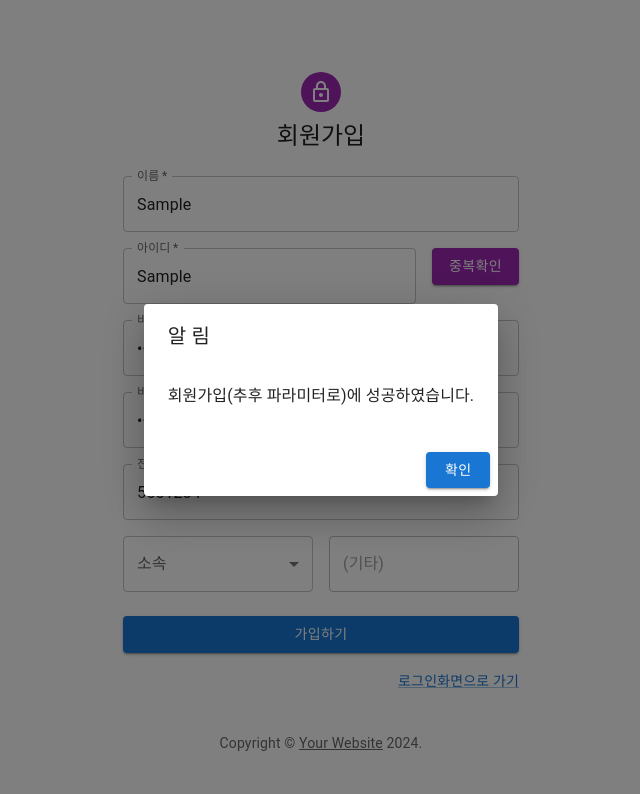
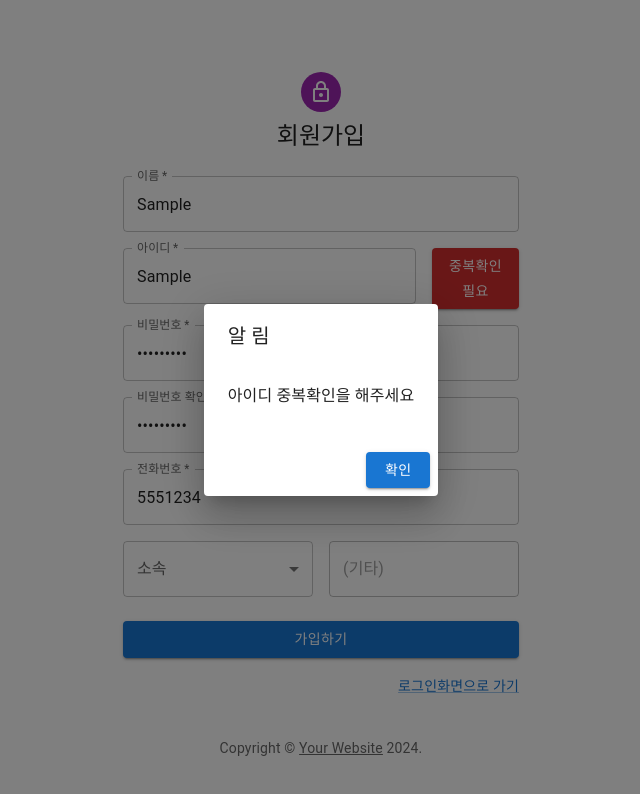
Before and after one commit to LeeeSungHyun/reservebf, a React (Create React App) app: page /SignUp in a window 1280 px wide. Both pictures are taken after typing "Sample", "Sample", "Sample123", "Sample123", "5551234" into the empty fields and a click on the button "가입하기". Shown: the top 794 px of the page, without its empty margins (319-959 px from the left). Built offline with nearby package versions, Linux system fonts and the light colour scheme; a web font is replaced by a local one.

Commit message:
회원가입 유효성검사, 변수명 변경

```diff
--- a/src/commons/modals/OkModal.tsx
+++ b/src/commons/modals/OkModal.tsx
@@ -11,9 +11,10 @@ import {
 interface OkModalProps {
   open: boolean;
   onClose: () => void;
+  message: string;
 }
 
-const OkModal: React.FC<OkModalProps> = ({ open, onClose }) => {
+const OkModal: React.FC<OkModalProps> = ({ open, onClose, message }) => {
   //url 이동시 사용
   const navigate = useNavigate();
 
@@ -21,7 +22,7 @@ const OkModal: React.FC<OkModalProps> = ({ open, onClose }) => {
     <Dialog open={open} onClose={onClose}>
       <DialogTitle>알 림</DialogTitle>
       <DialogContent>
-        <p>회원가입(추후 파라미터로)에 성공하였습니다.</p>
+        <p>{message}</p>
       </DialogContent>
       <DialogActions>
         <Button onClick={onClose} variant="contained" color="primary">
--- a/src/containers/LoginContainer/SignUpContainer.tsx
+++ b/src/containers/LoginContainer/SignUpContainer.tsx
@@ -9,12 +9,15 @@ const SignUpContainer: React.FC = () => {
   // 각 입력 필드에 대한 상태(state) 정의
   const [name, setName] = useState("");
   const [id, setId] = useState("");
+  const [idCheck, setIdCheck] = useState(false);
   const [password, setPassword] = useState("");
   const [passwordConfirm, setPasswordConfirm] = useState("");
+  const [passwordsMatch, setPasswordsMatch] = useState(false);
   const [phoneNumber, setPhoneNumber] = useState("");
   const [affiliation, setAffiliation] = useState("");
   const [customAffiliation, setCustomAffiliation] = useState("");
-  const [successModalOpen, setSuccessModalOpen] = useState(false);
+  const [modalOpen, setModalOpen] = useState(false);
+  const [modalMsg, setModalMsg] = useState("");
 
   // 이름 입력 필드 변경 이벤트 핸들러
   const handleNameChange = (event: React.ChangeEvent<HTMLInputElement>) => {
@@ -24,11 +27,15 @@ const SignUpContainer: React.FC = () => {
   // 아이디 입력 필드 변경 이벤트 핸들러
   const handleIdChange = (event: React.ChangeEvent<HTMLInputElement>) => {
     setId(event.target.value);
+
+    // 아이디 입력 변경 하는 순간 중복확인 값 F
+    setIdCheck(false);
   };
 
   // 비밀번호 입력 필드 변경 이벤트 핸들러
   const handlePasswordChange = (event: React.ChangeEvent<HTMLInputElement>) => {
     setPassword(event.target.value);
+    setPasswordsMatch(event.target.value === passwordConfirm);
   };
 
   // 비밀번호 확인 입력 필드 변경 이벤트 핸들러
@@ -36,6 +43,7 @@ const SignUpContainer: React.FC = () => {
     event: React.ChangeEvent<HTMLInputElement>
   ) => {
     setPasswordConfirm(event.target.value);
+    setPasswordsMatch(event.target.value === password);
   };
 
   // 전화번호 입력 필드 변경 이벤트 핸들러
@@ -59,29 +67,82 @@ const SignUpContainer: React.FC = () => {
     setCustomAffiliation(event.target.value);
   };
 
+  // 공백 여부를 확인하는 함수
+  const isNotBlank = (value: string) => {
+    return value.trim() !== "";
+  };
+  // state 값들을 검사하여 공백 여부를 확인하는 함수
+  const areFieldsNotBlank = () => {
+    return (
+      isNotBlank(name) &&
+      isNotBlank(id) &&
+      isNotBlank(password) &&
+      isNotBlank(passwordConfirm) &&
+      isNotBlank(phoneNumber) &&
+      isNotBlank(affiliation)
+    );
+  };
+
+  // 유효성검사
+  const validation = () => {
+    if (!idCheck) {
+      setModalMsg("아이디 중복확인을 해주세요");
+      return false;
+    } else if (!passwordsMatch) {
+      setModalMsg("비밀번호 확인이 일치하지 않습니다");
+      return false;
+    } else if (!areFieldsNotBlank()) {
+      setModalMsg("모든 정보를 입력해주세요");
+      return false;
+    } else {
+      setModalMsg(
+        "회원가입이 신청되었습니다. 관리자 승인 후 로그인이 가능합니다."
+      );
+      return true;
+    }
+  };
+
+  const idCheckOnClick = async () => {
+    // DB 계정 조회 후 중복여부 확인
+    // try {
+    //   const response = await SignUpApi.postSignUp({
+    //     params,
+    //     headers: {}, // 헤더가 필요하다면 여기에 추가
+    //   });
+    // } catch (error) {
+    // }
+
+    // 일단 지금은 클릭 시 true로
+    // (추후) if(response.length > 0) {}
+
+    setIdCheck(true);
+  };
+
   const handleSubmit = async (event: React.FormEvent<HTMLFormElement>) => {
     // 페이지 리로드 방지
     event.preventDefault();
-
+    if (validation()) {
       const params = {
         name,
-      id,
+        memberId: id,
         password,
-      phoneNumber,
-      affiliation,
-      customAffiliation,
+        phone: phoneNumber,
+        team: affiliation,
       };
 
       console.log("서버로 보내는 데이터 : " + params);
       console.log("이름" + params.name);
-    console.log("아이디" + params.id);
+      console.log("아이디" + params.memberId);
       console.log("비번" + params.password);
-    console.log("폰번" + params.phoneNumber);
-    console.log("소속" + params.affiliation);
-    console.log("소속없을 시 입력" + params.customAffiliation);
+      console.log("폰번" + params.phone);
+      console.log("소속" + params.team);
 
       //모달 open
-    setSuccessModalOpen(true);
+      setModalOpen(true);
+    } else {
+      //모달 open
+      setModalOpen(true);
+    }
 
     // try {
     //   // API 호출
@@ -103,9 +164,11 @@ const SignUpContainer: React.FC = () => {
 
   //모달 닫기
   const handleModalClose = () => {
-    setSuccessModalOpen(false);
+    setModalOpen(false);
     // 로그인 페이지로 이동
+    if (validation()) {
       navigate("/signIn"); // signIn 페이지로 이동
+    }
   };
 
   return (
@@ -114,10 +177,12 @@ const SignUpContainer: React.FC = () => {
       id={id}
       password={password}
       passwordConfirm={passwordConfirm}
+      passwordsMatch={passwordsMatch}
       phoneNumber={phoneNumber}
       affiliation={affiliation}
       customAffiliation={customAffiliation}
-      successModalOpen={successModalOpen}
+      modalOpen={modalOpen}
+      modalMsg={modalMsg}
       onNameChange={handleNameChange}
       onIdChange={handleIdChange}
       onPasswordChange={handlePasswordChange}
@@ -127,6 +192,8 @@ const SignUpContainer: React.FC = () => {
       onCustomAffiliationChange={handleCustomAffiliationChange}
       handleSubmit={handleSubmit}
       handleModalClose={handleModalClose}
+      idCheck={idCheck}
+      idCheckOnClick={idCheckOnClick}
     />
   );
 };
--- a/src/templates/Login/SignUp.tsx
+++ b/src/templates/Login/SignUp.tsx
@@ -40,10 +40,12 @@ export default function SignUp(props: {
   id: string;
   password: string;
   passwordConfirm: string;
+  passwordsMatch: boolean;
   phoneNumber: string;
   affiliation: string;
   customAffiliation: string;
-  successModalOpen: boolean;
+  modalOpen: boolean;
+  modalMsg: string;
   onNameChange: any;
   onIdChange: any;
   onPasswordChange: any;
@@ -53,6 +55,8 @@ export default function SignUp(props: {
   onCustomAffiliationChange: any;
   handleSubmit: any;
   handleModalClose: any;
+  idCheck: boolean;
+  idCheckOnClick: any;
 }) {
   const affiliations = [
     { name: "1교구", value: "1a" },
@@ -67,10 +71,12 @@ export default function SignUp(props: {
     id,
     password,
     passwordConfirm,
+    passwordsMatch,
     phoneNumber,
     affiliation,
     customAffiliation,
-    successModalOpen,
+    modalOpen,
+    modalMsg,
     onNameChange,
     onIdChange,
     onPasswordChange,
@@ -80,6 +86,8 @@ export default function SignUp(props: {
     onCustomAffiliationChange,
     handleSubmit,
     handleModalClose,
+    idCheck,
+    idCheckOnClick,
   } = props;
 
   return (
@@ -131,12 +139,12 @@ export default function SignUp(props: {
               </Grid>
               <Grid item xs={3}>
                 <Button
-                  type="submit"
                   fullWidth
-                  color="secondary"
+                  color={idCheck ? "primary" : "error"} // idCheck 값에 따라 색상 변경
                   variant="contained"
+                  onClick={idCheckOnClick}
                 >
-                  중복확인
+                  {idCheck ? "중복 확인 완료" : "중복확인 필요"}
                 </Button>
               </Grid>
               <Grid item xs={12}>
@@ -161,6 +169,10 @@ export default function SignUp(props: {
                   id="passwordConfirm"
                   autoComplete="new-password"
                   onChange={onPasswordConfirmChange}
+                  error={!passwordsMatch} // 일치하지 않을 때 에러 상태로 설정
+                  helperText={
+                    !passwordsMatch && "비밀번호가 일치하지 않습니다."
+                  }
                 />
               </Grid>
               <Grid item xs={12}>
@@ -222,7 +234,11 @@ export default function SignUp(props: {
           </Grid>
         </Box>
         <Copyright sx={{ mt: 5 }} />
-        <OkModal open={successModalOpen} onClose={handleModalClose} />
+        <OkModal
+          open={modalOpen}
+          onClose={handleModalClose}
+          message={modalMsg}
+        />
       </Container>
     </ThemeProvider>
   );
```
Also changed, not shown: src/apis/signup-api.ts (+3 -4 lines). Lines whose indentation alone changed are shown as unchanged.
